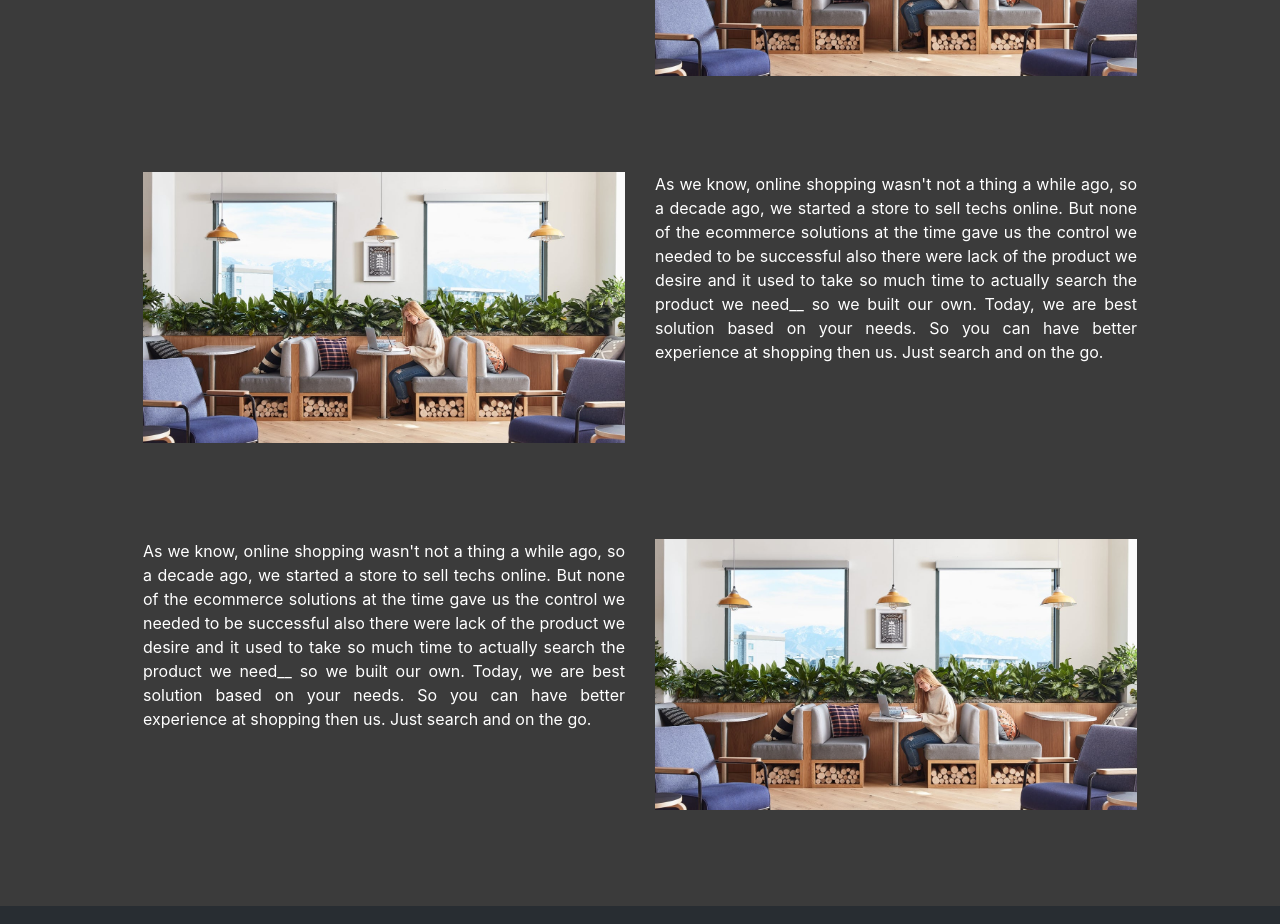
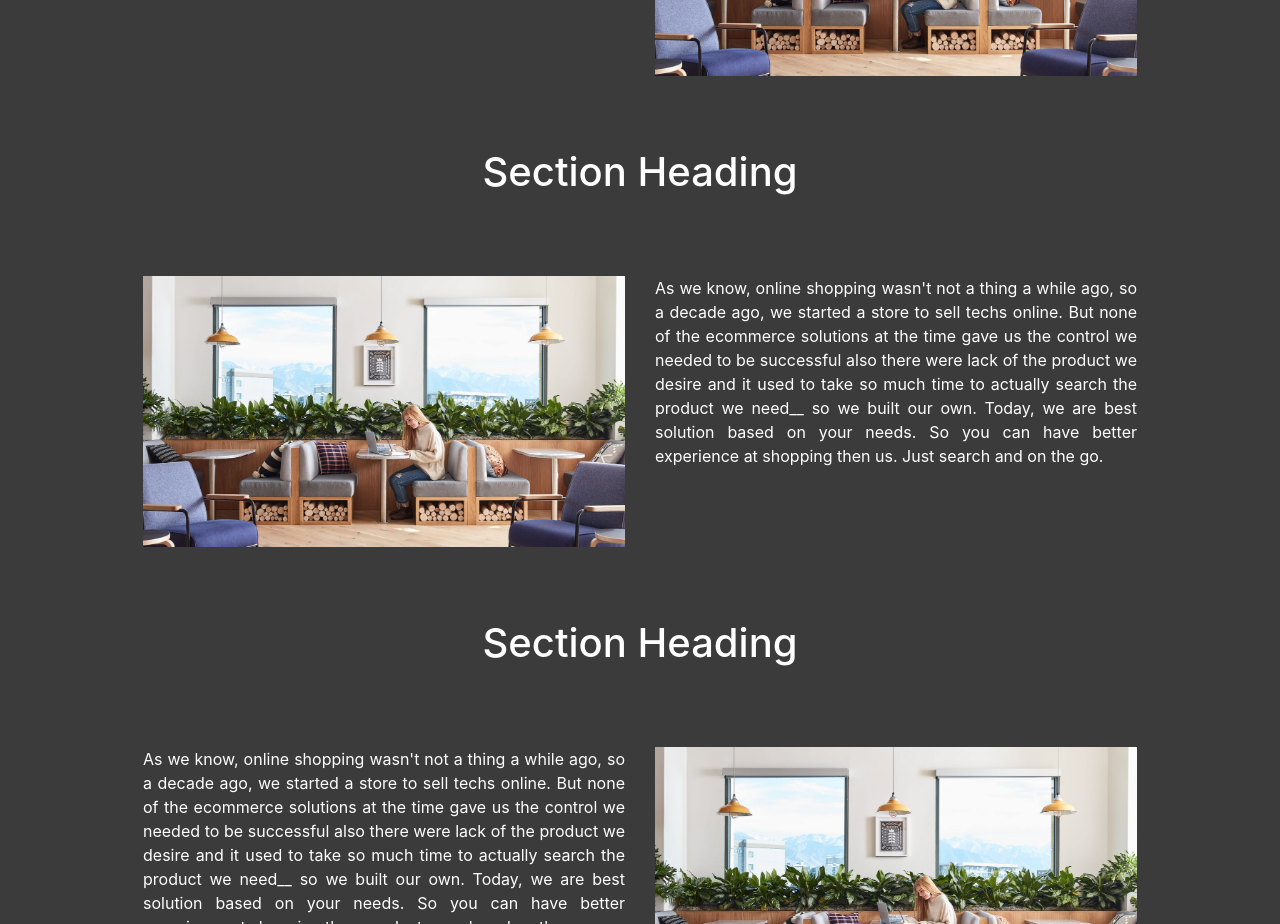
Before and after one commit to Code-With-Hassan/Code-With-Hassan.github.io, a plain HTML site: page aboutus.html in a window 1280 px wide. Shown: the part 912-1836 px from the top of the page. Drawn offline with nearby package versions, Linux system fonts and the light colour scheme; a web font is replaced by a local one.

Commit message:
Update aboutus.html

```diff
--- a/aboutus.html
+++ b/aboutus.html
@@ -164,6 +164,11 @@
                     <img src="assets/img/How we works.jpg" class="img-fluid" alt="">
                 </div>
             </div>
+            <div class="col-md-12 py-4">
+                <h1 class="text-heading-aboutus text-center">
+                    Section Heading
+                </h1>
+            </div>
             <div class="col-md-6 py-5">
                 <div class="aboutus-desc-img">
                     <img src="assets/img/How we works.jpg" class="img-fluid" alt="">
@@ -176,7 +181,11 @@
                     Today, we are best solution based on your needs. So you can have better experience at shopping then us. Just search and on the go.
                 </div>
             </div>
-
+            <div class="col-md-12 py-4">
+                <h1 class="text-heading-aboutus text-center">
+                    Section Heading
+                </h1>
+            </div>
             <div class="col-md-6 py-5">
                 <div class="aboutus-desc text-justify">
                     As we know, online shopping wasn't not a thing a while ago, so a decade ago, we started a store to sell techs online.
```
